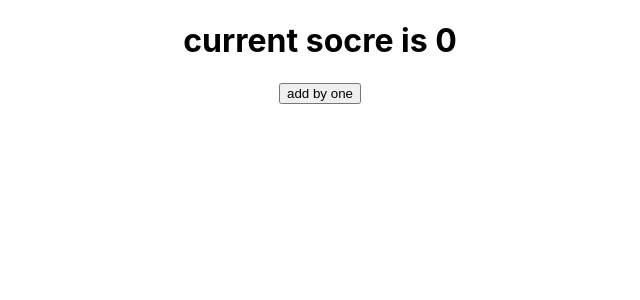
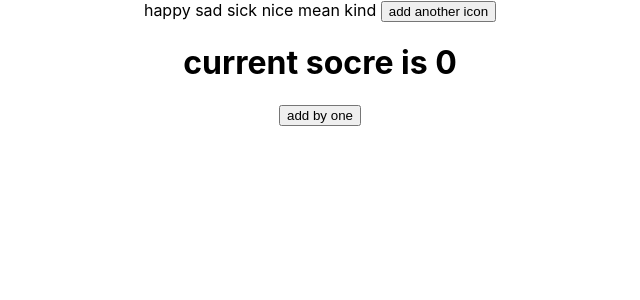
Before and after one commit to ehsansh/react-bootcamp, a React (Create React App) app: page / in a window 1280 px wide. Shown: the top 300 px of the page, without its empty margins (320-960 px from the left). Built offline with nearby package versions, Linux system fonts and the light colour scheme.

Commit message:
add icons to illustrate creating a copy of object for changing state

```diff
--- a/src/App.js
+++ b/src/App.js
@@ -1,9 +1,10 @@
 import './App.css';
 import Score from './Score';
-
+import Icons from './Icons';
 function App() {
     return (
         <div className='App'>
+            <Icons />
             <Score />
         </div>
     );
--- /dev/null
+++ b/src/Icons.js
@@ -0,0 +1,33 @@
+import React, { Component } from 'react';
+
+class Icons extends Component {
+    constructor(props) {
+        super(props);
+        this.state = {
+            icons: ['happy', 'sad', 'sick', 'nice', 'mean', 'kind'],
+        };
+        this.add = this.add.bind(this);
+    }
+    add() {
+        let newItem =
+            this.state.icons[
+                Math.floor(Math.random() * this.state.icons.length)
+            ];
+
+        this.setState({
+            icons: [...this.state.icons, newItem],
+        });
+    }
+    render() {
+        return (
+            <div>
+                {this.state.icons.map(i => (
+                    <span>{i} </span>
+                ))}
+                <button onClick={this.add}>add another icon</button>
+            </div>
+        );
+    }
+}
+
+export default Icons;
```
